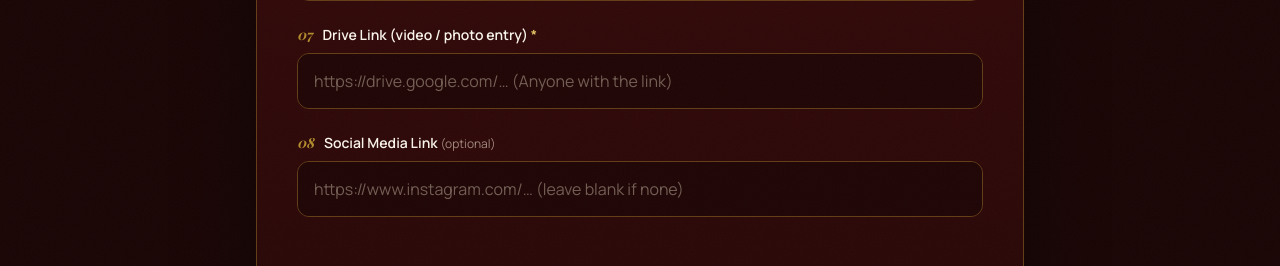
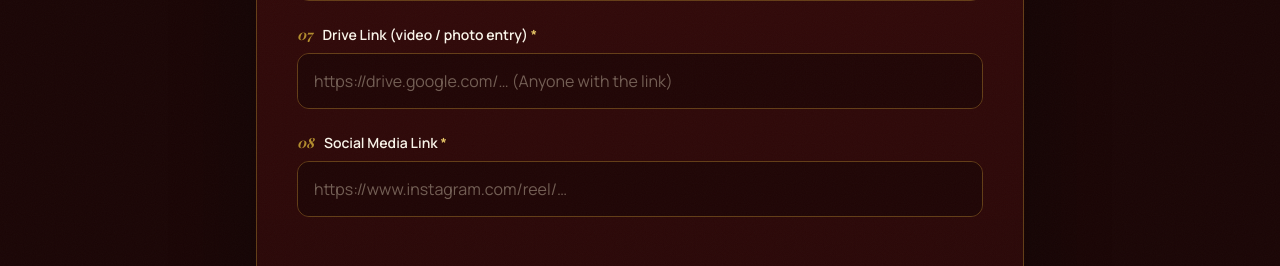
Before and after one commit to saisiddi/Deeksha, a Next.js app: page /submit in a window 1280 px wide. Shown: the part 1520-1786 px from the top of the page. Built offline with nearby package versions, Linux system fonts and the light colour scheme; a web font is replaced by a local one.

Commit message:
Social media link now required on submission form + per-event 'Submit Entry' buttons linking to /submit?event=<id> with pre-selected event

```diff
--- a/app/submit/page.tsx
+++ b/app/submit/page.tsx
@@ -5,6 +5,7 @@ import { Navbar } from "@/components/Navbar";
 import { Footer } from "@/components/Footer";
 import { HashtagBlock } from "@/components/HashtagBlock";
 import { SubmissionForm } from "@/components/SubmissionForm";
+import { SUBMISSION_EVENTS } from "@/lib/constants";
 
 export const metadata: Metadata = {
   title: "Submit Your Entry | Deeksharambh 2026 · Digital Creators League",
@@ -12,7 +13,16 @@ export const metadata: Metadata = {
     "Already registered for Deeksharambh 2026 — Digital Creators League? Submit your reel, video or photo entry here with a Google Drive link.",
 };
 
-export default function SubmitPage() {
+export default async function SubmitPage({
+  searchParams,
+}: {
+  searchParams: Promise<{ event?: string }>;
+}) {
+  const { event: eventSlug } = await searchParams;
+  const prefillEvent = eventSlug
+    ? SUBMISSION_EVENTS.find((event) => event.id === eventSlug)
+    : undefined;
+
   return (
     <>
       <Navbar />
@@ -56,7 +66,7 @@ export default function SubmitPage() {
               </h2>
             </div>
             <div className="hairline mt-8 rounded-3xl bg-gradient-to-b from-maroon-800/80 to-maroon-900/90 p-6 shadow-[0_24px_80px_rgba(0,0,0,0.45)] sm:p-10">
-              <SubmissionForm />
+              <SubmissionForm prefillEventName={prefillEvent?.name} />
             </div>
             <p className="mt-5 text-center text-xs text-cream-200/70">
               Only the fields above are collected — no other personal data is
--- a/components/Events.tsx
+++ b/components/Events.tsx
@@ -103,7 +103,7 @@ export function Events() {
                       ))}
                     </ul>
 
-                    <div className="mt-auto pt-6">
+                <div className="mt-auto flex flex-col gap-2.5 pt-6">
                   <Link
                     href={`/register/${event.id}`}
                     className="group inline-flex min-h-12 w-full items-center justify-center gap-2 rounded-full border border-gold-500/40 text-sm font-bold text-gold-400 transition-colors hover:border-gold-400/70 hover:bg-gold-500/10 hover:text-gold-300"
@@ -114,6 +114,14 @@ export function Events() {
                       aria-hidden="true"
                     />
                   </Link>
+                  {event.id !== "best-from-waste" ? (
+                    <Link
+                      href={`/submit?event=${event.id}`}
+                      className="inline-flex min-h-11 w-full items-center justify-center gap-2 rounded-full bg-gradient-to-br from-gold-300 via-gold-500 to-gold-500 text-sm font-bold text-maroon-950 shadow-[0_6px_24px_rgba(212,175,55,0.3)] transition-transform hover:scale-[1.02]"
+                    >
+                      Submit Entry
+                    </Link>
+                  ) : null}
                 </div>
                   </article>
                 </Reveal>
--- a/components/SubmissionForm.tsx
+++ b/components/SubmissionForm.tsx
@@ -76,13 +76,19 @@ function Field({
   );
 }
 
-export function SubmissionForm() {
+export function SubmissionForm({
+  prefillEventName,
+}: {
+  prefillEventName?: string;
+}) {
   const prefersReducedMotion = useReducedMotion();
   const [status, setStatus] = useState<Status>("idle");
   const [errorMessage, setErrorMessage] = useState("");
   const [submitted, setSubmitted] = useState<SubmissionInput | null>(null);
   const [eventsOpen, setEventsOpen] = useState(false);
-  const [selectedEvent, setSelectedEvent] = useState<EventSpec | null>(null);
+  const [selectedEvent, setSelectedEvent] = useState<EventSpec | null>(
+    () => SUBMISSION_EVENTS.find((e) => e.name === prefillEventName) ?? null,
+  );
   const eventsListRef = useRef<HTMLUListElement | null>(null);
   const successRef = useRef<HTMLDivElement | null>(null);
 
@@ -132,7 +138,7 @@ export function SubmissionForm() {
     resolver: zodResolver(submissionSchema),
     mode: "onTouched",
     defaultValues: {
-      eventName: "",
+      eventName: prefillEventName ?? "",
       teamName: "",
       teamLeaderName: "",
       teamSize: "",
@@ -416,7 +422,6 @@ export function SubmissionForm() {
         index="08"
         label="Social Media Link"
         htmlFor="socialMediaLink"
-        optional
         error={errors.socialMediaLink?.message}
       >
         <FieldBox>
@@ -425,7 +430,7 @@ export function SubmissionForm() {
             type="url"
             inputMode="url"
             autoComplete="off"
-            placeholder="https://www.instagram.com/… (leave blank if none)"
+            placeholder="https://www.instagram.com/reel/…"
             className={fieldInputClasses}
             aria-invalid={Boolean(errors.socialMediaLink)}
             {...register("socialMediaLink")}
--- a/lib/validation.ts
+++ b/lib/validation.ts
@@ -103,9 +103,8 @@ export const submissionSchema = z.object({
   socialMediaLink: z
     .string()
     .trim()
-    .url("Please paste a valid link or leave it blank.")
-    .optional()
-    .or(z.literal("")),
+    .min(1, "Please paste the link to your social media post.")
+    .url("Please paste a valid link (must start with http/https)."),
 });
 
 export type SubmissionInput = z.infer<typeof submissionSchema>;
```
Lines whose indentation alone changed are shown as unchanged.
